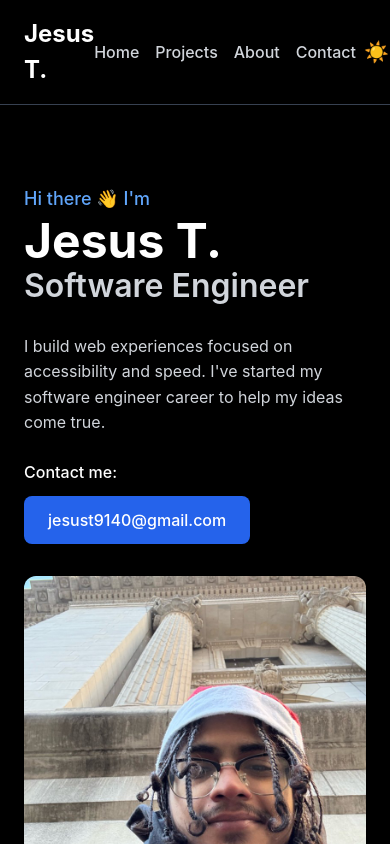
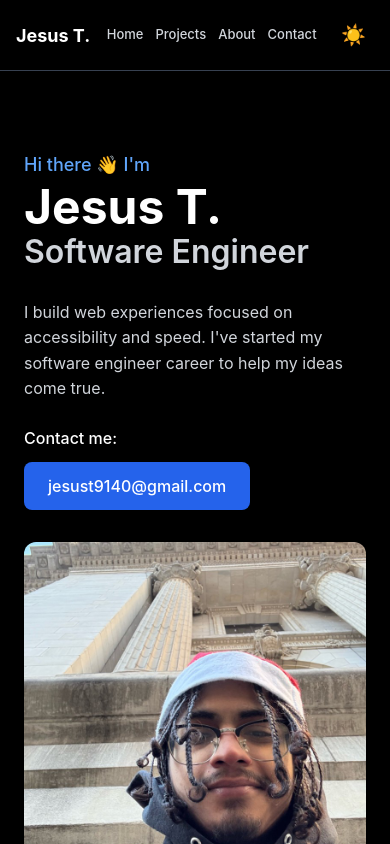
Before and after one commit to Jesust9140/MERN-Portafolio, a React (Create React App) app in the folder frontend/: page / in a window 390 px wide. Built offline with nearby package versions, Linux system fonts and the light colour scheme; no server answers.

Commit message:
Fix Header.css syntax and optimize mobile responsiveness

```diff
--- a/frontend/src/css/Header.css
+++ b/frontend/src/css/Header.css
@@ -8,6 +8,12 @@
   border-bottom: 1px solid #d1d5db;
   padding: 16px 24px;
   transition: all 0.3s;
+}
+
+@media (max-width: 640px) {
+  .header {
+    padding: 12px 16px;
+  }
 }
 
 html.dark .header {
@@ -30,6 +36,12 @@ html.dark .header {
   transition: color 0.3s;
 }
 
+@media (max-width: 640px) {
+  .header-logo {
+    font-size: 18px;
+  }
+}
+
 html.dark .header-logo {
   color: #ffffff;
 }
@@ -39,9 +51,21 @@ html.dark .header-logo {
   gap: 32px;
 }
 
+@media (max-width: 1024px) {
+  .header-nav-links {
+    gap: 24px;
+  }
+}
+
 @media (max-width: 768px) {
   .header-nav-links {
     gap: 16px;
+  }
+}
+
+@media (max-width: 640px) {
+  .header-nav-links {
+    gap: 12px;
   }
 }
 
@@ -50,6 +74,19 @@ html.dark .header-logo {
   text-decoration: none;
   font-weight: 500;
   transition: color 0.3s;
+  font-size: 16px;
+}
+
+@media (max-width: 768px) {
+  .header-nav-link {
+    font-size: 14px;
+  }
+}
+
+@media (max-width: 640px) {
+  .header-nav-link {
+    font-size: 13px;
+  }
 }
 
 html.dark .header-nav-link {
```
